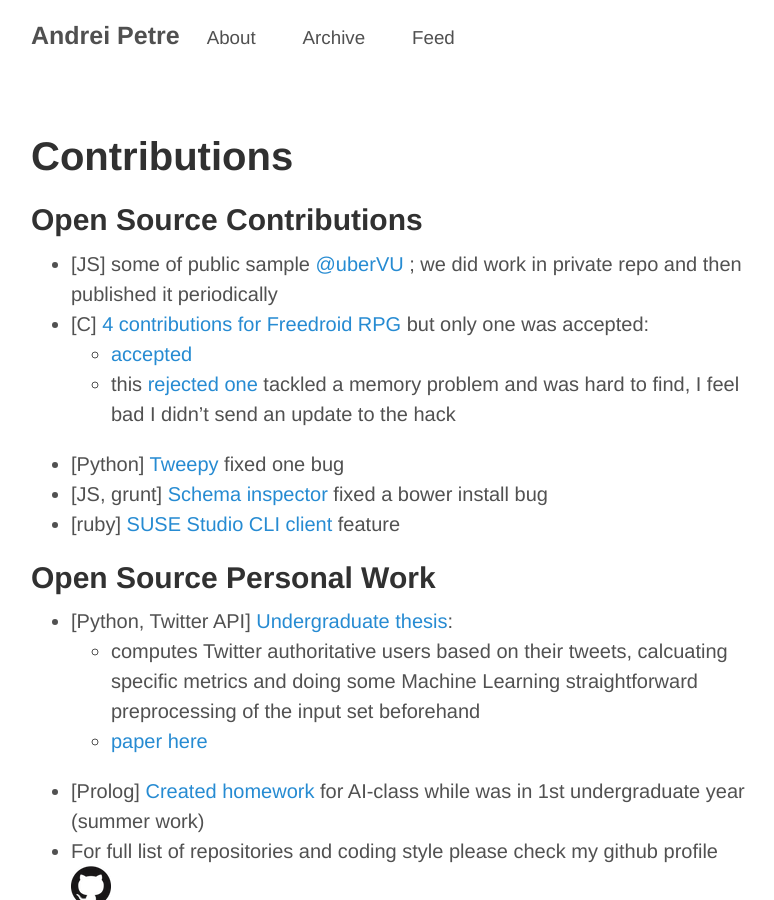
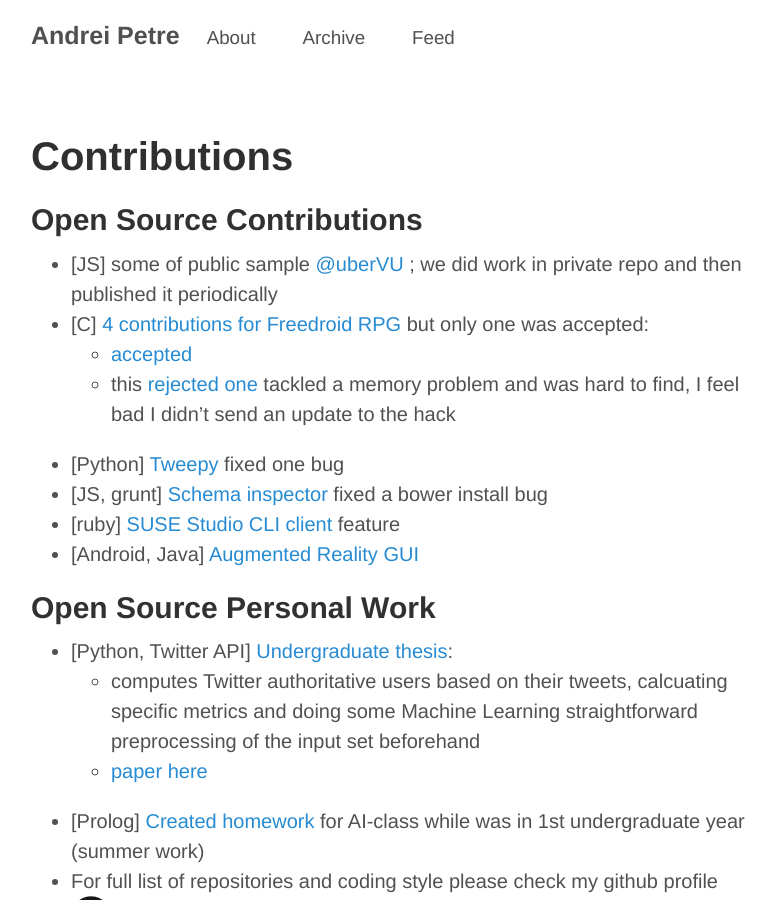
Before and after one commit to andreip/andreip.github.io, a Jekyll site: the page built from contributions.md, in a window 1280 px wide and 900 px high. Shown: the whole window, without its empty margins (249-1023 px from the left). Built offline with Jekyll 4.4.1, drawn with Linux system fonts in a browser that asks for light colours; Markdown is read by kramdown in place of the engine named in the settings.

Commit message:
Add AndroAR contribution.

```diff
--- a/contributions.md
+++ b/contributions.md
@@ -13,6 +13,7 @@ noindex: true
 * [Python] [Tweepy](https://github.com/tweepy/tweepy/pull/446) fixed one bug
 * [JS, grunt] [Schema inspector](https://github.com/Atinux/schema-inspector/pull/11) fixed a bower install bug
 * [ruby] [SUSE Studio CLI client](https://github.com/susestudio/ssc/pull/1) feature
+* [Android, Java] [Augmented Reality GUI](https://github.com/aismail/AndroAR)
 
 ## Open Source Personal Work
 
```
